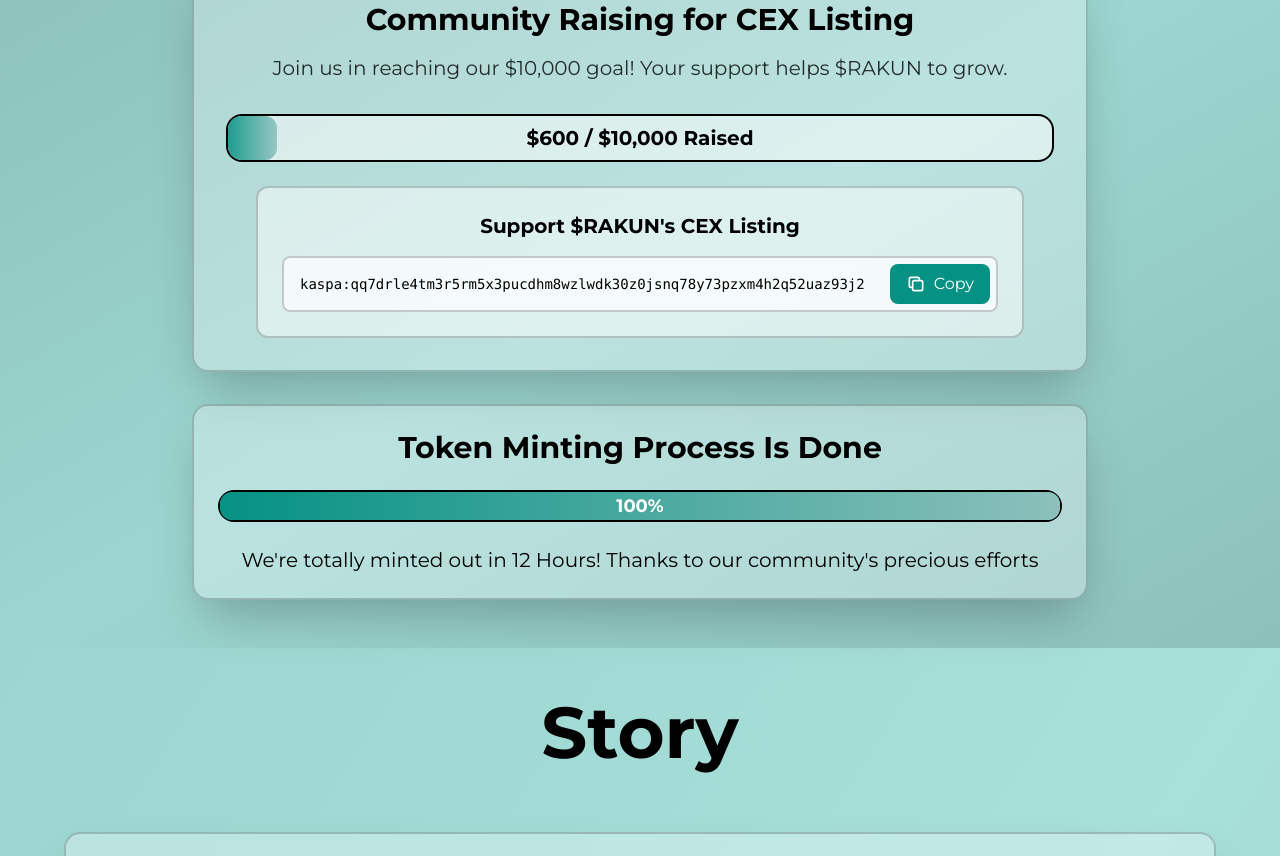
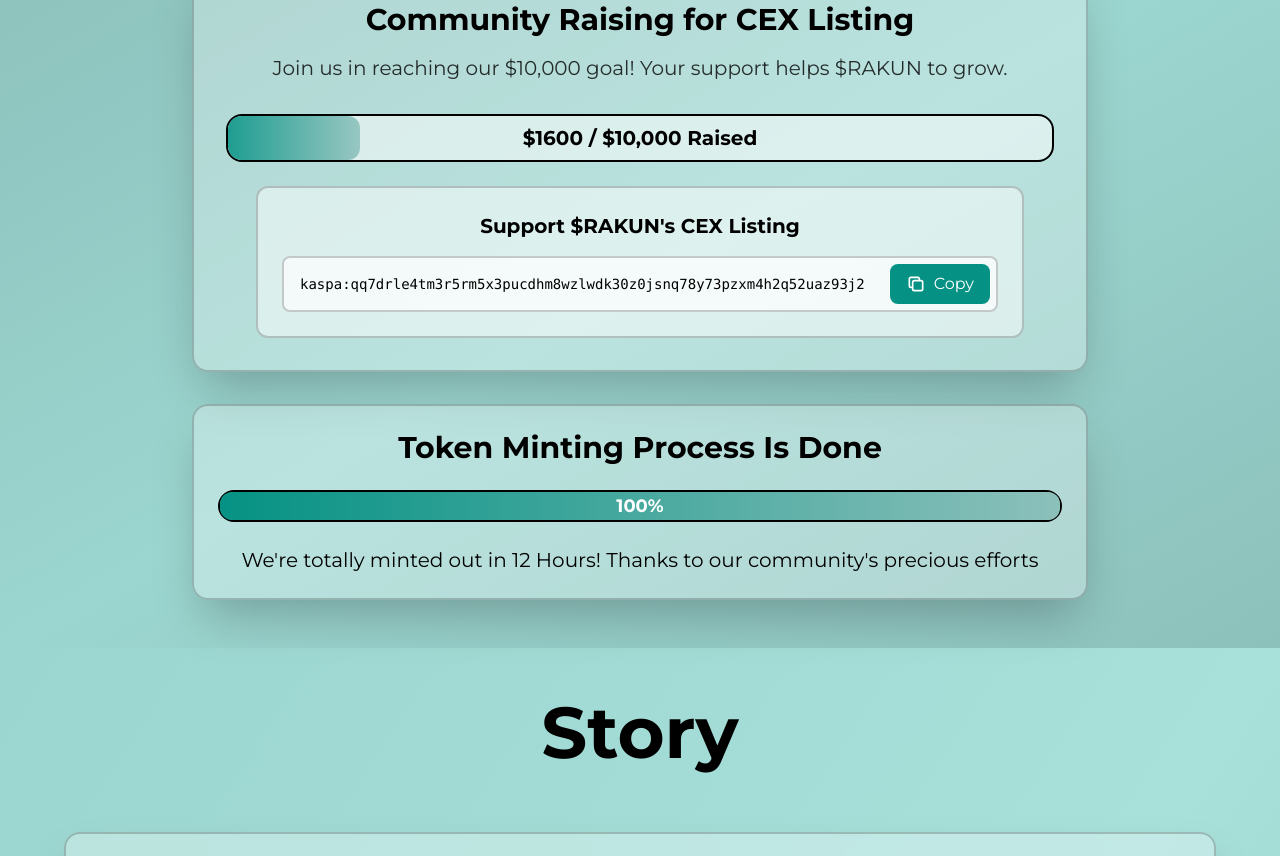
Before and after one commit to HatayErincErdemli/rakun-coin, a React (Vite) app: page / in a window 1280 px wide. Shown: the part 880-1736 px from the top of the page. Built offline with nearby package versions, Linux system fonts and the light colour scheme.

Commit message:
% donation updated

```diff
--- a/src/components/HomePage.jsx
+++ b/src/components/HomePage.jsx
@@ -205,13 +205,13 @@ function HomePage() {
             <div className="relative w-full h-12 bg-white/50 rounded-2xl border-2 border-black mb-6 overflow-hidden">
               <div
                 className="absolute top-0 left-0 h-full bg-gradient-to-r from-[#059284] to-[#8cc0bb] rounded-xl transition-all duration-1000 flex items-center"
-                style={{ width: "6%" }}
+                style={{ width: "16%" }}
               >
                 <div className="absolute inset-0 bg-white/20 animate-pulse" />
               </div>
               <div className="absolute inset-0 flex items-center justify-center">
                 <span className="text-black text-xl font-bold">
-                  $600 / $10,000 Raised
+                  $1600 / $10,000 Raised
                 </span>
               </div>
             </div>
```
